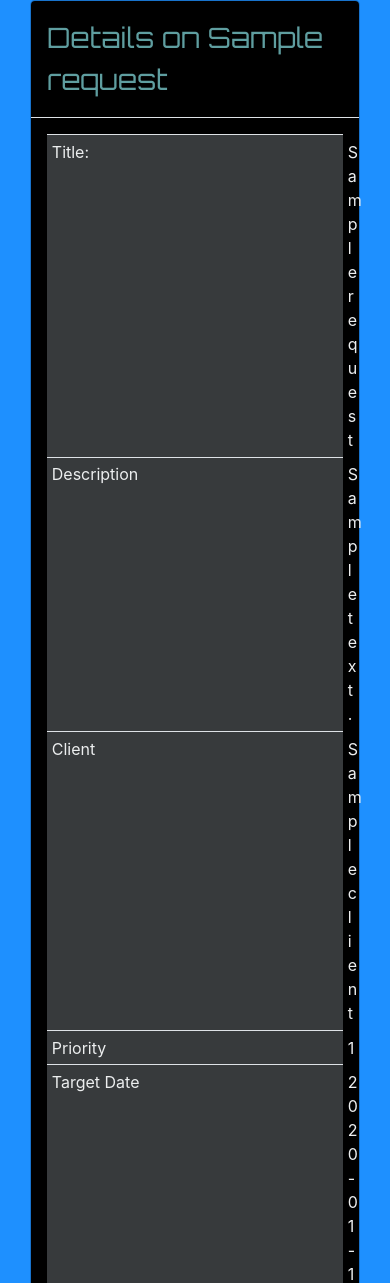
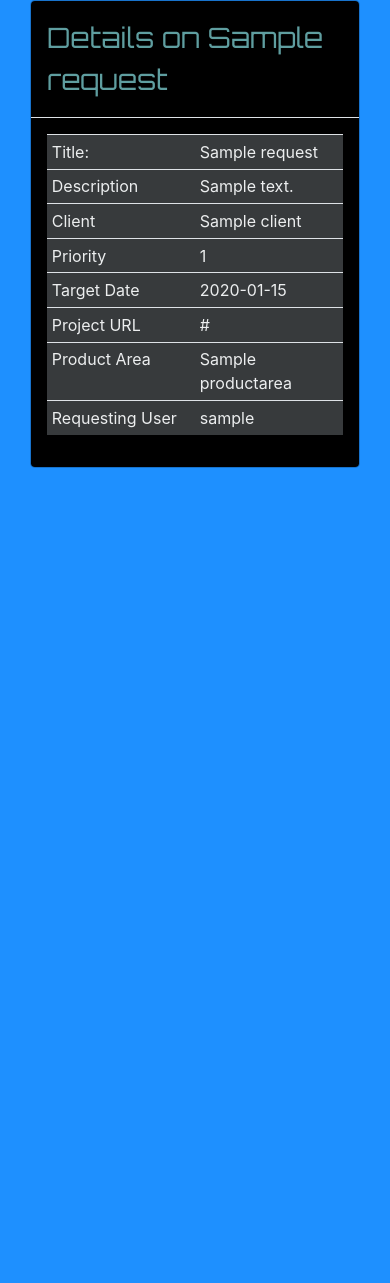
Before and after one commit to dengsauve/IWS_Feature_Request, a Flask app: template templates/details.html in a window 390 px wide. Shown: the top 1283 px of the page. After the commit the page ends 468 px from the top, so only its background shows below. Run offline with Flask 2, Linux system fonts and the light colour scheme; the template is opened without the code that fills it: values that come from a table or form of the project are taken from there, others are empty; tables that the repository leaves empty hold one stand-in row (values such as "Sample post"); some libraries are stand-ins or nearby versions.

Commit message:
Adjusting other columns to match

```diff
--- a/templates/details.html
+++ b/templates/details.html
@@ -17,28 +17,28 @@
                 <table id="requestDetails" class="table table-hover table-sm table-inverse">
                     <tbody>
                         <tr>
-                            <td class="col-md-3" id="detailHeader">Title:</td><td>{{request.title}}</td>
+                            <td class="col-md-3" id="detailHeader">Title:</td><td class="col-md-9">{{request.title}}</td>
                         </tr>
                         <tr>
-                            <td class="col-md-3" id="detailHeader">Description</td><td>{{request.description}}</td>
+                            <td class="col-md-3" id="detailHeader">Description</td><td class="col-md-9">{{request.description}}</td>
                         </tr>
                         <tr>
-                            <td class="col-md-3" id="detailHeader">Client</td><td>{{request.client.name}}</td><!-- Need to select ref col value -->
+                            <td class="col-md-3" id="detailHeader">Client</td><td class="col-md-9">{{request.client.name}}</td><!-- Need to select ref col value -->
                         </tr>
                         <tr>
-                            <td class="col-md-3" id="detailHeader">Priority</td><td>{{request.priority}}</td>
+                            <td class="col-md-3" id="detailHeader">Priority</td><td class="col-md-9">{{request.priority}}</td>
                         </tr>
                         <tr>
-                            <td class="col-md-3" id="detailHeader">Target Date</td><td>{{request.targetdate}}</td>
+                            <td class="col-md-3" id="detailHeader">Target Date</td><td class="col-md-9">{{request.targetdate}}</td>
                         </tr>
                         <tr>
-                            <td class="col-md-3" id="detailHeader">Project URL</td><td>{{request.ticketurl}}</td>
+                            <td class="col-md-3" id="detailHeader">Project URL</td><td class="col-md-9">{{request.ticketurl}}</td>
                         </tr>
                         <tr>
-                            <td class="col-md-3" id="detailHeader">Product Area</td><td>{{request.productarea.name}}</td><!-- Need to select ref col value -->
+                            <td class="col-md-3" id="detailHeader">Product Area</td><td class="col-md-9">{{request.productarea.name}}</td><!-- Need to select ref col value -->
                         </tr>
                         <tr>
-                            <td class="col-md-3" id="detailHeader">Requesting User</td><td>{{request.user.username}}</td><!-- Need to select ref col value -->
+                            <td class="col-md-3" id="detailHeader">Requesting User</td><td class="col-md-9">{{request.user.username}}</td><!-- Need to select ref col value -->
                         </tr>
                     </tbody>
                 </table>
```
